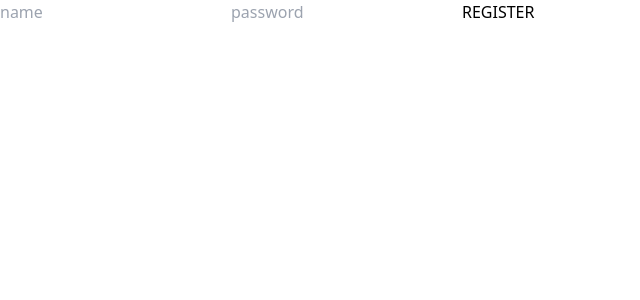
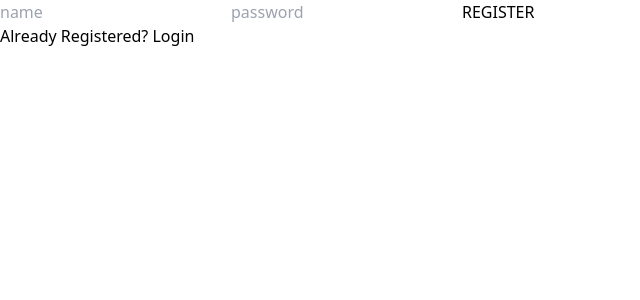
Before and after one commit to trishal-singh/DonateMe, a React (Vite) app in the folder frontend/: page /register in a window 1280 px wide. Shown: the top 300 px of the page, without its empty margins (0-640 px from the left). Built offline with nearby package versions, Linux system fonts and the light colour scheme.

Commit message:
added footer to register page

```diff
--- a/frontend/src/pages/Register.jsx
+++ b/frontend/src/pages/Register.jsx
@@ -3,7 +3,7 @@ import { useState } from "react";
 import axiosClient from "../services/axiosClient";
 import { ToastContainer, toast } from "react-toastify";
 import "react-toastify/dist/ReactToastify.css";
-import { useNavigate } from "react-router-dom";
+import { useNavigate, Link } from "react-router-dom";
 const Register = () => {
   const [username, setUsername] = useState("");
   const [password, setPassword] = useState("");
@@ -52,7 +52,14 @@ const Register = () => {
         >
           REGISTER
         </button>
+        <p>
+          Already Registered?{" "}
+          <Link to="/login" className="text-lime-500 underline">
+            Login
+          </Link>{" "}
+        </p>
       </form>
+
       <ToastContainer />
     </div>
   );
```
